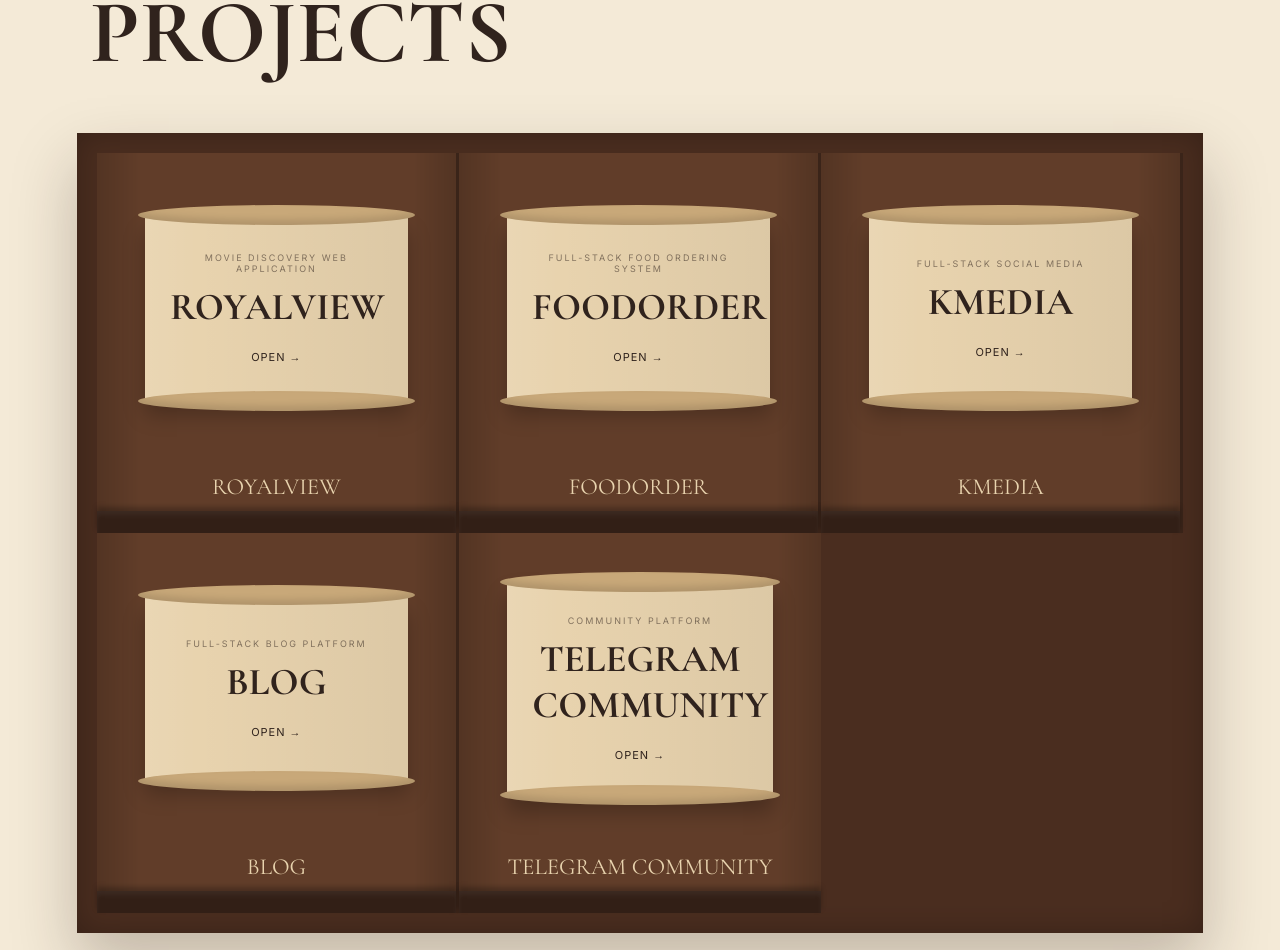
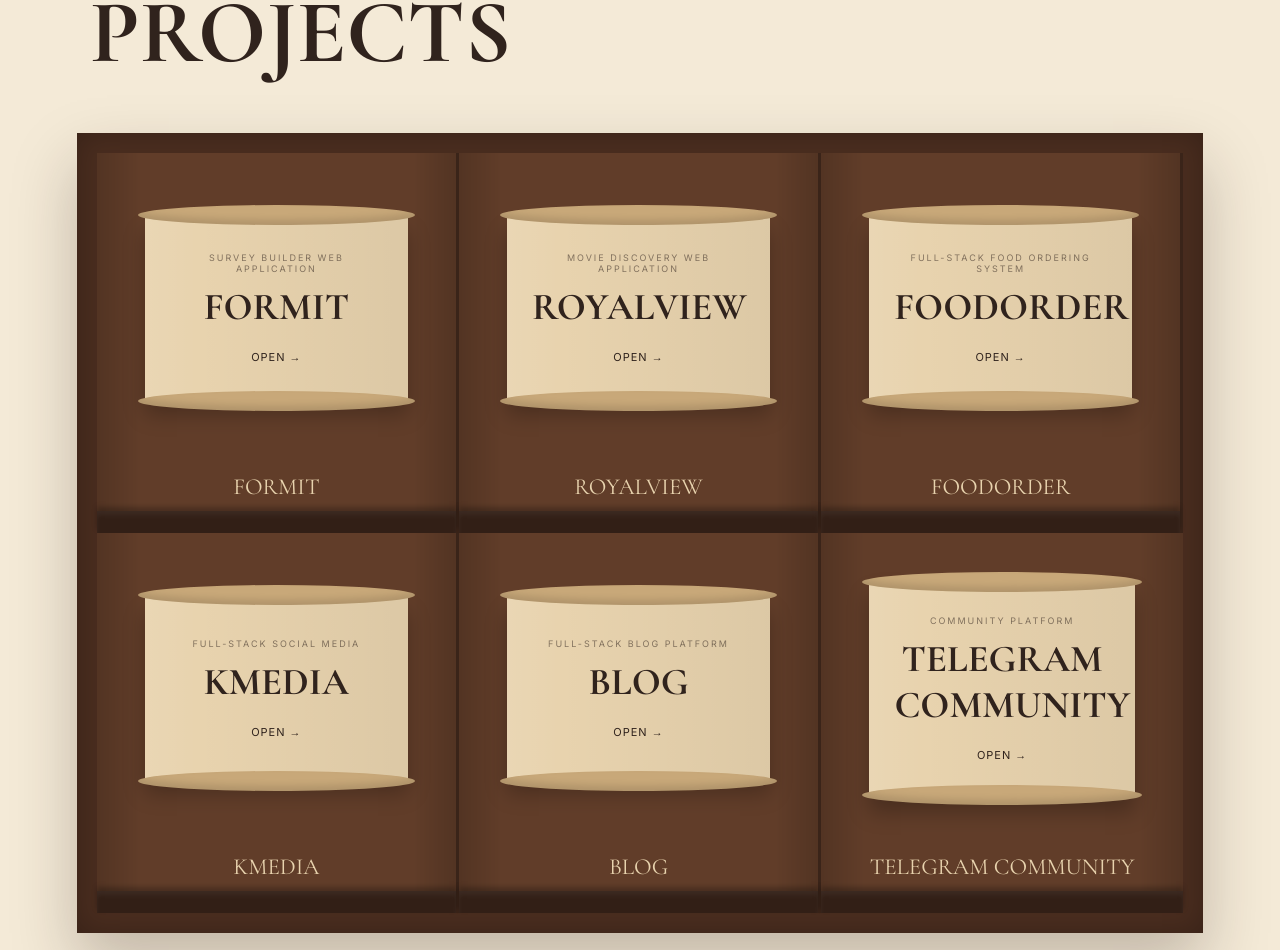
Before and after one commit to kalkidan404/Portfolio-v2, a React app: page / in a window 1280 px wide. Shown: the part 1003-1953 px from the top of the page. Built offline with nearby package versions, Linux system fonts and the light colour scheme; the HTML template or start-up script is replaced by a standard one.

Commit message:
portfolio edited

```diff
--- a/src/data/projects.js
+++ b/src/data/projects.js
@@ -1,6 +1,50 @@
 const projects = [
+
+{
+  id: 1,
+  title: "FormIt",
+  type: "Survey Builder Web Application",
+
+  description:
+    "A survey creation platform where users can create surveys, share them through unique links, collect responses, and view submitted answers through a personalized dashboard.",
+
+  whyBuilt:
+    "I built FormIt to strengthen my full-stack web development skills by developing a complete application with user authentication, survey management, database relationships, and response collection.",
+
+  howBuilt:
+    "Built with React, Node.js, and Express.js. Used PostgreSQL with Prisma ORM for data management and implemented authentication, survey creation, question and option management, public survey submissions, and individual response viewing.",
+
+  stack: [
+    "React",
+    "Vite",
+    "Node.js",
+    "Express.js",
+    "PostgreSQL",
+    "Prisma ORM",
+    "JavaScript",
+    "CSS"
+  ],
+
+  features: [
+    "User authentication",
+    "Survey creation and management",
+    "Question and answer option management",
+    "Shareable survey links",
+    "Public survey submissions",
+    "Response collection",
+    "Individual response viewing",
+    "Dashboard statistics",
+    "Survey search",
+    "Responsive interface"
+  ],
+
+  github: "https://github.com/kalkidan404/survey_App",
+  live: "https://survey-app-two-phi.vercel.app/",
+},
+
+
   {
-  id: 1,
+  id: 2,
   title: "RoyalView",
   type: "Movie Discovery Web Application",
 
@@ -34,7 +78,7 @@
     live: "https://movie-app-qmju.vercel.app/",
 },
   {
-  id: 2,
+  id: 3,
   title: "FoodOrder",
   type: "Full-Stack Food Ordering System",
   description:
@@ -72,7 +116,7 @@
     live: "https://food-order-pled.vercel.app/",
 },
   {
-    id: 3,
+    id: 4,
     title: "Kmedia",
     type: "Full-Stack Social Media",
     description:
@@ -95,7 +139,7 @@
   },
 
   {
-    id: 4,
+    id: 5,
     title: "Blog",
     type: "Full-Stack Blog Platform",
     description:
@@ -118,7 +162,7 @@
   },
 
   {
-    id: 5,
+    id: 6,
     title: "Telegram Community",
     type: "Community Platform",
     description:
```
